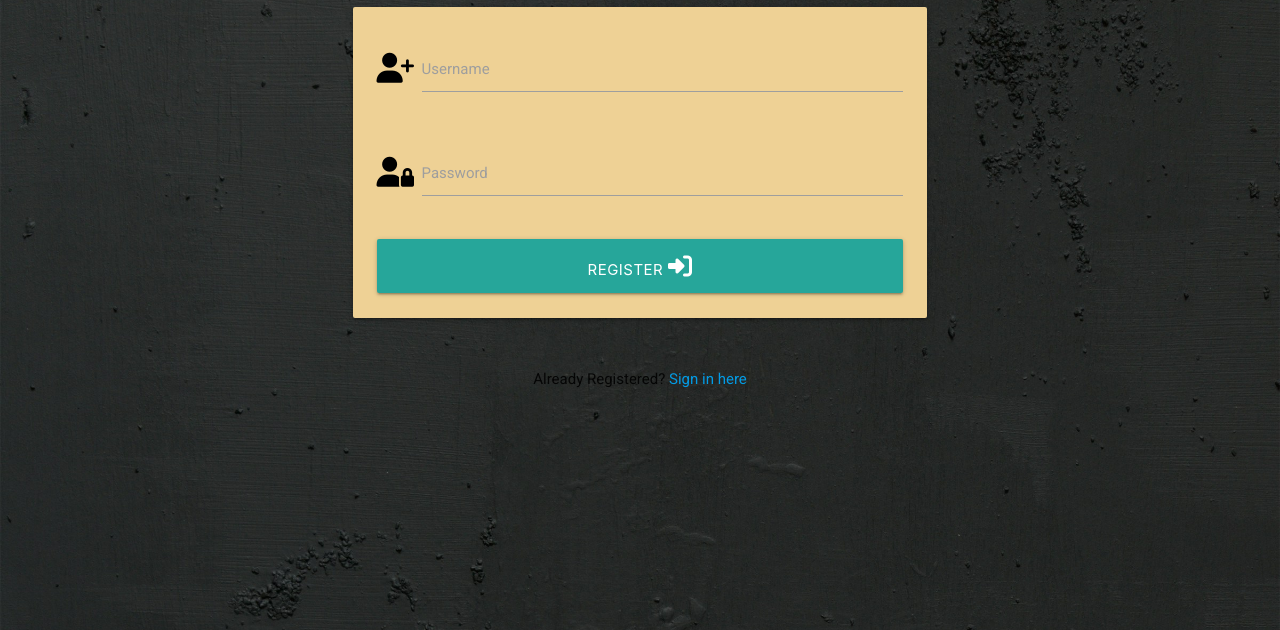
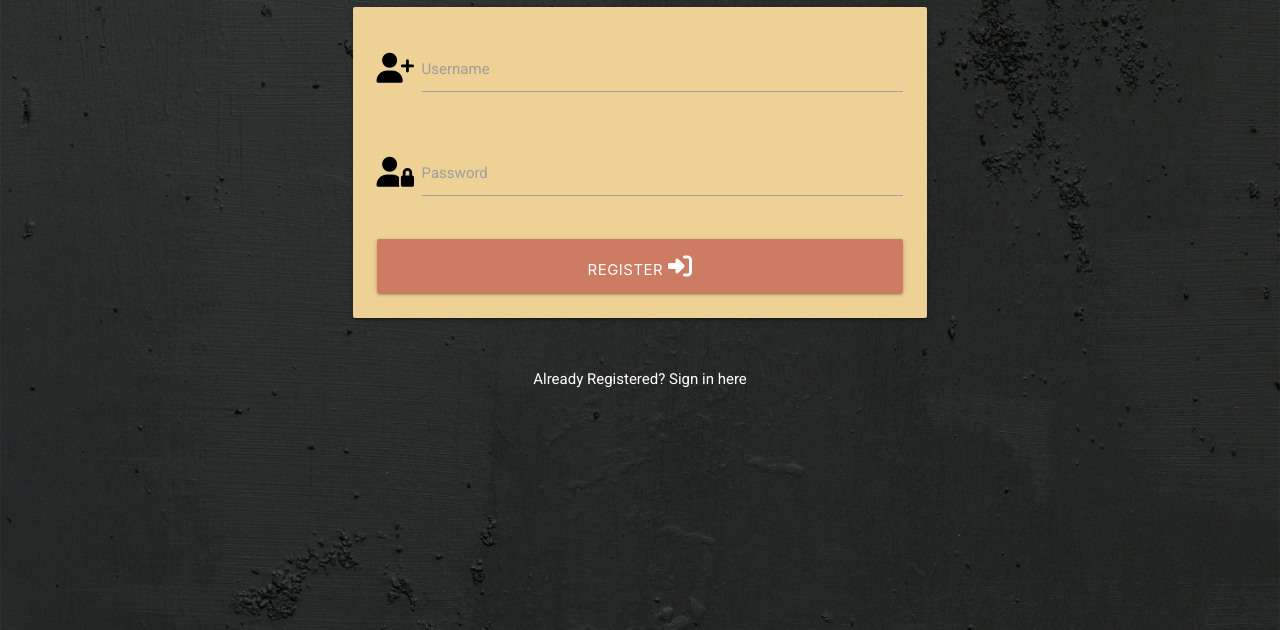
Before and after one commit to samlarby/film_reviewer, a Flask app: page /register in a window 1280 px wide. Shown: the part 116-746 px from the top of the page. Run offline with Flask 3, Linux system fonts and the light colour scheme; some libraries are stand-ins or nearby versions.

Commit message:
edit sign in her button

```diff
--- a/templates/login.html
+++ b/templates/login.html
@@ -20,7 +20,7 @@
                 <label  class="active" for="password">Password</label>
             </div>
         </div>
-        <button type="submit" class="col s12 btn-large">
+        <button type="submit" class="col s12 btn btn-large">
             Login <i  class="fas fa-sign-in-alt"></i>
         </button>
       </div>
@@ -28,8 +28,8 @@
   </div>
   <div class="row">
     <div class="col s12">
-        <p class="center-align">
-            Not Registered? <a href="{{ url_for('register') }}" class="white-text"> Sign up here </a>
+        <p class="center-align white-text">
+            Not Registered? <a href="{{ url_for('register') }}" class="sign-in white-text"> Sign up here </a>
         </p>
     </div>
   </div>
--- a/templates/register.html
+++ b/templates/register.html
@@ -20,7 +20,7 @@
                 <label class="active" for="password">Password</label>
             </div>
         </div>
-        <button type="submit" class="col s12 btn-large">
+        <button type="submit" class="col s12 btn btn-large">
             Register <i  class="fas fa-sign-in-alt"></i>
         </button>
       </div>
@@ -28,8 +28,8 @@
   </div>
   <div class="row">
     <div class="col s12">
-        <p class="center-align">
-            Already Registered? <a href="{{ url_for('login') }}"> Sign in here </a>
+        <p class="center-align white-text">
+            Already Registered? <a href="{{ url_for('login') }}" class="sign-in white-text"> Sign in here </a>
         </p>
     </div>
   </div>
```
